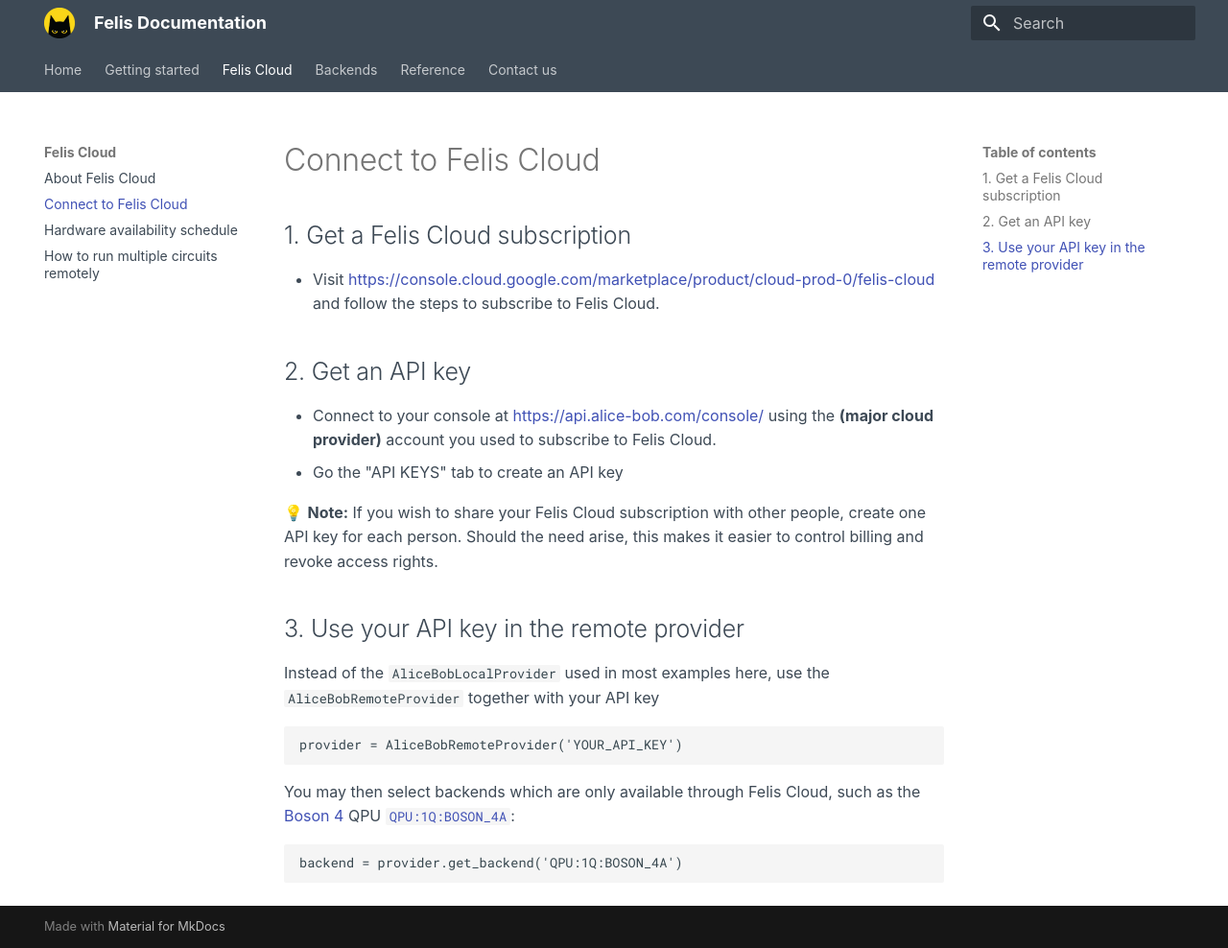
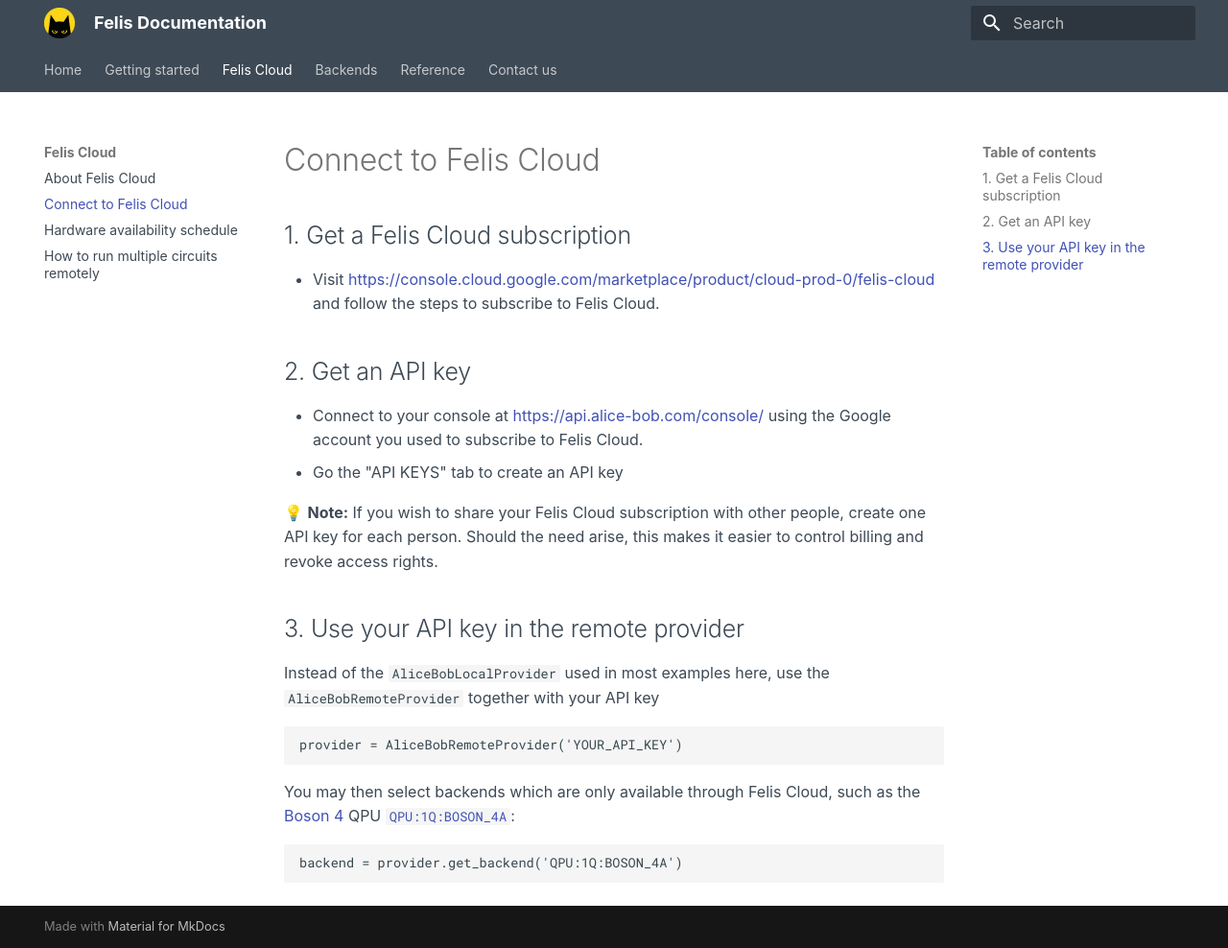
Before and after one commit to Alice-Bob-SW/felis, an MkDocs documentation site: the page built from docs/felis_cloud/connect_to_felis_cloud.md, in a window 1280 px wide and 988 px high. Shown: the whole window at 96% size. Built offline with MkDocs 1.6.1 and Material for MkDocs 9.7.7, drawn with Linux system fonts in a browser that asks for light colours.

```diff
--- a/docs/felis_cloud/connect_to_felis_cloud.md
+++ b/docs/felis_cloud/connect_to_felis_cloud.md
@@ -6,7 +6,7 @@
 
 ## 2. Get an API key
 
-- Connect to your console at [https://api.alice-bob.com/console/](https://api.alice-bob.com/console/) using the **(major cloud provider)** account you used to subscribe to Felis Cloud.
+- Connect to your console at [https://api.alice-bob.com/console/](https://api.alice-bob.com/console/) using the Google account you used to subscribe to Felis Cloud.
 - Go the "API KEYS" tab to create an API key
 
 💡 **Note:** If you wish to share your Felis Cloud subscription with other people, create one API key for each person. Should the need arise, this makes it easier to control billing and revoke access rights.
```
Also changed, not shown: docs/getting_started/sample_notebooks.md (+1 -1 lines).
